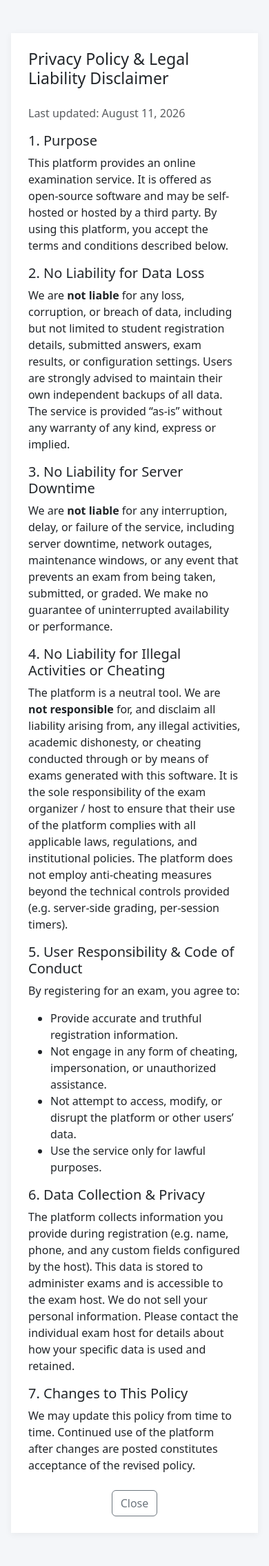
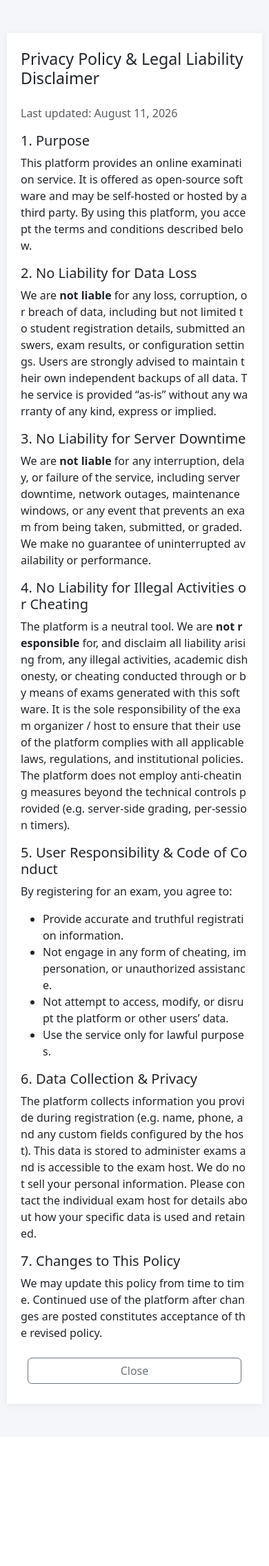
Before and after one commit to mdhaseebuddin/Exam_Site_Live, a Flask app: page /privacy in a window 390 px wide. Shown: the part 71-2341 px from the top of the page at 69% size. After the commit the page ends 2114 px from the top, so only its background shows below. Run offline with Flask 3, Linux system fonts and the light colour scheme; parts of the project's set-up code (start-up, migrations or seed data) failed here and were passed over.

Commit message:
otpsystem,css&html layouts

```diff
--- a/production_build/app.py
+++ b/production_build/app.py
@@ -1404,7 +1404,7 @@ def host_reset_password():
             error = f"Password must be at least {MIN_PASSWORD_LEN} characters."
         elif password != confirm:
             error = "Passwords do not match."
-    else:
+        else:
             # 2. OTP and Host verification
             host = find_host(email)
             if host is None:
@@ -1819,8 +1819,8 @@ def exam_register(exam_id):
             value = request.form.get(slug, "").strip()
             if cf.get("required") and not value:
                 missing.append(cf.get("name", slug))
-            if len(value) > 30:
-                err = f"{cf.get('name', slug)} cannot exceed 30 characters."
+            if len(value) > 200:
+                err = f"{cf.get('name', slug)} cannot exceed 200 characters."
                 return render_template("register.html", error=err, form=request.form, captcha=captcha_payload(), **template_vars), 400
             student_data[slug] = value
 
@@ -1884,9 +1884,8 @@ def exam_register(exam_id):
             if slug in student_data:
                 custom_vals[slug] = student_data[slug]
 
-        # Generate OTP code for the student's phone verification step
-        otp_code = f"{secrets.randbelow(1000000):06d}"
-        print(f"\n[STUDENT OTP DEBUG] Phone: {phone_val} | Code: {otp_code}\n")
+                # Generate OTP code for the student's phone verification step
+        otp_code = _generate_otp()
 
         # Store pending registration details in the session
         session["student_pending"] = {
@@ -1894,9 +1893,12 @@ def exam_register(exam_id):
             "name": student_data.get("name", ""),
             "phone": phone_val,
             "custom_fields": custom_vals,
-            "otp_code": otp_code,
+            "otp_code_hash": hash_password(otp_code),
             "otp_expires_at": (datetime.now(timezone.utc) + timedelta(minutes=10)).isoformat()
         }
+
+        # Log/Print the OTP (in a real scenario this would send an SMS)
+        print(f"\n[STUDENT OTP DEBUG] Phone: {phone_val} | Code: {otp_code}\n")
 
         return redirect(url_for("exam_verify", exam_id=exam_id))
     return render_template(
@@ -1928,9 +1930,9 @@ def exam_verify(exam_id):
         action = request.form.get("action", "verify")
 
         if action == "resend":
-            otp_code = f"{secrets.randbelow(1000000):06d}"
+            otp_code = _generate_otp()
             print(f"\n[STUDENT OTP RESEND DEBUG] Phone: {pending['phone']} | Code: {otp_code}\n")
-            pending["otp_code"] = otp_code
+            pending["otp_code_hash"] = hash_password(otp_code)
             pending["otp_expires_at"] = (datetime.now(timezone.utc) + timedelta(minutes=10)).isoformat()
             session["student_pending"] = pending
             flash("A new verification code has been sent.")
@@ -1941,9 +1943,9 @@ def exam_verify(exam_id):
 
         if datetime.now(timezone.utc) > expires_at:
             error = "Verification code has expired. Please request a new one."
-        elif submitted_code != pending.get("otp_code"):
+        elif not verify_password(submitted_code, pending.get("otp_code_hash", "")):
             error = "Invalid verification code. Please try again."
-    else:
+        else:
             # Code is valid! Create the student's isolated Session and Student record.
             session_id = uuid.uuid4().hex[:16]
             now = datetime.now(timezone.utc)
--- a/production_build/static/style.css
+++ b/production_build/static/style.css
@@ -12,8 +12,8 @@ body {
 }
 
 /* Force wrapping across elements, containers, cards, tables, info boxes */
-*, .container, .container-fluid, .card, .student-info-panel, .student-info-value, .question-card, .question-text, td, th, div, p, span, code, pre {
-  word-break: break-word !important;
+*, .container, .container-fluid, .card, .student-info-panel, .student-info-value, .question-card, .question-text, td, th, div, p, span, code, pre, a {
+    word-break: break-all !important;
   overflow-wrap: break-word !important;
   white-space: normal !important;
   max-width: 100%;
@@ -70,20 +70,27 @@ code, .text-break {
     width: 100% !important;
     max-width: 100% !important;
     overflow-x: hidden !important;
+    margin: 0 !important;
+    padding: 0 !important;
   }
 
-  .container, .container-fluid, .card, .question-card, .student-info-panel {
+    /* Force all outer wrappers, cards, containers, legal boxes, and form
+     boxes to stretch full-width on mobile without leaving side gaps */
+  .container, .container-fluid,
+  .card, .question-card, .student-info-panel,
+  .legal-container, .legal-card,
+  form, .card-body, section, main, article, div {
     width: 100% !important;
     max-width: 100% !important;
     margin-left: 0 !important;
     margin-right: 0 !important;
-    margin-top: 0 !important;
+    padding-left: 10px !important;
+    padding-right: 10px !important;
     border-radius: 0 !important;
-    padding-left: 15px !important;
-    padding-right: 15px !important;
     box-sizing: border-box !important;
   }
 
+  /* Exam page main wrapper: flush to viewport edges */
   .exam-main {
     width: 100% !important;
     max-width: 100% !important;
@@ -91,13 +98,39 @@ code, .text-break {
     margin: 0 !important;
   }
 
-  /* Form specific boxes often nested in cards */
-  form, .card-body {
+    /* Form controls inside wrappers */
+  .form-control, .input-group, .form-select {
     width: 100% !important;
     max-width: 100% !important;
-    padding-left: 10px !important;
-    padding-right: 10px !important;
+    box-sizing: border-box !important;
   }
+
+        /* Force "Delete" buttons and action buttons to stack inside card padding */
+    .btn, .btn-group, .btn-toolbar {
+      display: flex !important;
+      flex-direction: column !important;
+      width: 100% !important;
+      margin: 5px 0 !important;
+      white-space: normal !important;
+    }
+    .btn-outline-danger {
+      white-space: normal !important;
+    }
+
+    /* Ensure header elements (timer, counters) wrap on small screens */
+    .exam-header, .exam-header-row, .exam-footer {
+      display: flex !important;
+      flex-wrap: wrap !important;
+      gap: 10px !important;
+      justify-content: center !important;
+      text-align: center !important;
+    }
+
+    .timer-pill {
+      width: 100% !important;
+      margin-bottom: 5px !important;
+    }
+
 }
 
 
@@ -228,8 +261,13 @@ code, .text-break {
 
 .question-card {
   width: 100%;
-  max-width: 760px;
   border-radius: 16px;
+}
+
+@media (min-width: 769px) {
+  .question-card {
+    max-width: 760px;
+  }
 }
 
 .option-item {
@@ -265,8 +303,10 @@ code, .text-break {
 }
 
 /* Fix for long URLs/codes/text breaking layout */
-code, .question-text, .cf-label, .student-info-value {
-  word-break: break-word;
-  overflow-wrap: break-word;
-  white-space: normal;
+code, .question-text, .cf-label, .student-info-value, a, .card, .question-card {
+  word-break: break-all !important;
+  overflow-wrap: break-word !important;
+  white-space: normal !important;
+  max-width: 100% !important;
+  box-sizing: border-box !important;
 }
--- a/production_build/templates/exam_verify.html
+++ b/production_build/templates/exam_verify.html
@@ -10,7 +10,7 @@
 </head>
 <body class="exam-body">
     <main class="exam-main container-fluid px-3 py-4">
-    <div class="card shadow mx-auto w-100" style="max-width: 440px;">
+    <div class="card shadow mx-auto w-100">
       <div class="card-body p-4 p-md-5">
         <div class="text-center mb-4">
           <div class="display-6 mb-2">📱</div>
--- a/production_build/templates/host.html
+++ b/production_build/templates/host.html
@@ -231,7 +231,7 @@
                        placeholder="e.g. Hobbies">
                 <button type="button" class="btn btn-outline-secondary" id="addFieldBtn">+ Add Field</button>
               </div>
-              <div class="form-text mb-2 text-muted">(Max 50 characters allowed)</div>
+              <div class="form-text mb-2 text-muted">(Max 200 characters allowed)</div>
               <div class="form-check form-check-inline mb-3 ms-1">
                 <input class="form-check-input" type="checkbox" id="newFieldRequired">
                 <label class="form-check-label small" for="newFieldRequired">Required?</label>
@@ -429,7 +429,7 @@
       labelInput.className = 'form-control form-control-sm cf-name';
       labelInput.value = name || '';
       labelInput.placeholder = 'Field name';
-      labelInput.maxLength = 30;
+      labelInput.maxLength = 200;
       labelInput.required = true;
 
       const reqLabel = document.createElement('label');
--- a/production_build/templates/host_register_verify.html
+++ b/production_build/templates/host_register_verify.html
@@ -10,7 +10,7 @@
 </head>
 <body class="exam-body">
     <main class="exam-main container-fluid px-3 py-4">
-    <div class="card shadow mx-auto w-100" style="max-width: 440px;">
+    <div class="card shadow mx-auto w-100">
       <div class="card-body p-4 p-md-5">
         <div class="text-center mb-4">
           <div class="display-6 mb-2">📧</div>
--- a/production_build/templates/privacy.html
+++ b/production_build/templates/privacy.html
@@ -9,7 +9,7 @@
   <link href="{{ url_for('static', filename='style.css') }}" rel="stylesheet">
   <style>
     body { background: #f4f6f9; }
-    .legal-container { max-width: 820px; margin: 3rem auto; padding: 0 1rem; }
+    .legal-container { margin: 3rem auto; padding: 0 1rem; }
     .legal-card { border: none; border-radius: 14px; box-shadow: 0 2px 10px rgba(0,0,0,.06); }
   </style>
 </head>
```
Also changed, not shown: production_build/templates/register.html (+10 -10 lines).
